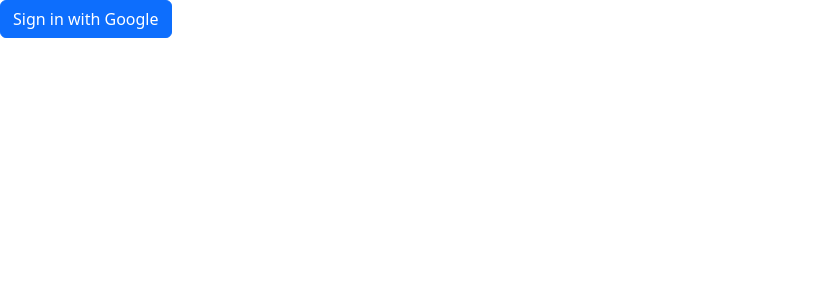
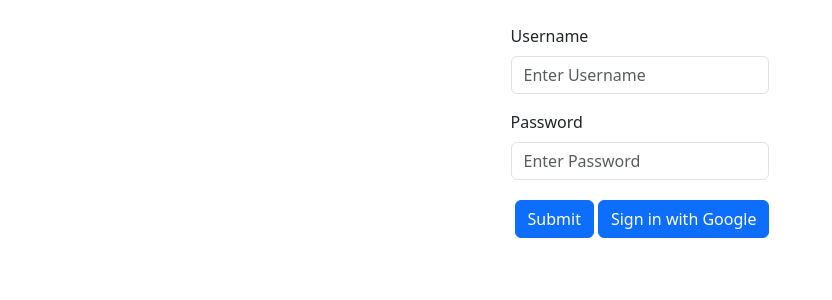
Before and after one commit to michl15/adventurers-lodge, a React (Create React App) app: page /#/ in a window 1280 px wide. Shown: the top 300 px of the page, without its empty margins (0-832 px from the left). Built offline with nearby package versions, Linux system fonts and the light colour scheme.

Commit message:
WIP Login UI

```diff
--- a/package.json
+++ b/package.json
@@ -13,6 +13,7 @@
     "react-dom": "^18.3.1",
     "react-router": "^7.1.5",
     "react-scripts": "5.0.1",
+    "styled-components": "^6.1.15",
     "web-vitals": "^2.1.4"
   },
   "scripts": {
--- a/src/components/LoginPage/LoginPage.jsx
+++ b/src/components/LoginPage/LoginPage.jsx
@@ -1,6 +1,7 @@
 import React from "react";
 import { getAuth, GoogleAuthProvider, signInWithPopup } from "firebase/auth";
 import { Button } from "react-bootstrap";
+import { Form } from "react-bootstrap";
 import { useNavigate } from "react-router";
 
 const LoginPage = ({app, analytics}) => {
@@ -38,7 +39,28 @@
 
     return (
         <div>
-            <Button onClick={handleLoginOnClick}>Sign in with Google</Button>
+            <div className="d-flex justify-content-center align-items-center">
+                <Form className="rounded p-4">
+                    <Form.Group className="mb-3" controlId="formBasicUsername">
+                        <Form.Label>Username</Form.Label>
+                        <Form.Control type="username" placeholder="Enter Username" />
+                    </Form.Group>
+
+                    <Form.Group className="mb-3" controlId="formBasicPassword">
+                        <Form.Label>Password</Form.Label>
+                        <Form.Control type="password" placeholder="Enter Password" />
+                    </Form.Group>
+
+                    <Form.Group>
+                        <Button className="m-1" variant="primary" type="submit">
+                            Submit
+                        </Button>
+                        <Button onClick={handleLoginOnClick}>
+                            Sign in with Google
+                        </Button>
+                    </Form.Group>
+                </Form>
+            </div>
         </div>
     )
 }
```
Also changed, not shown: 1 other file (tests, documents, lock files or other folders).
